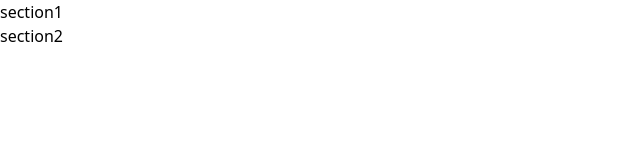
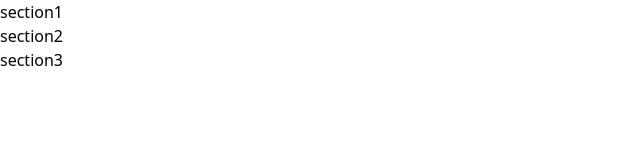
Before and after one commit to noz1m/lesson3, a website: page src/index.html in a window 1280 px wide. Shown: the full height of the page, 0-640 px from the left. Drawn offline with Linux system fonts and the light colour scheme.

Commit message:
add sec3

```diff
--- a/src/index.html
+++ b/src/index.html
@@ -10,6 +10,6 @@
 
     <section>section1</section>
     <section>section2</section>
-
+    <section>section3</section>
 </body>
 </html>
```
